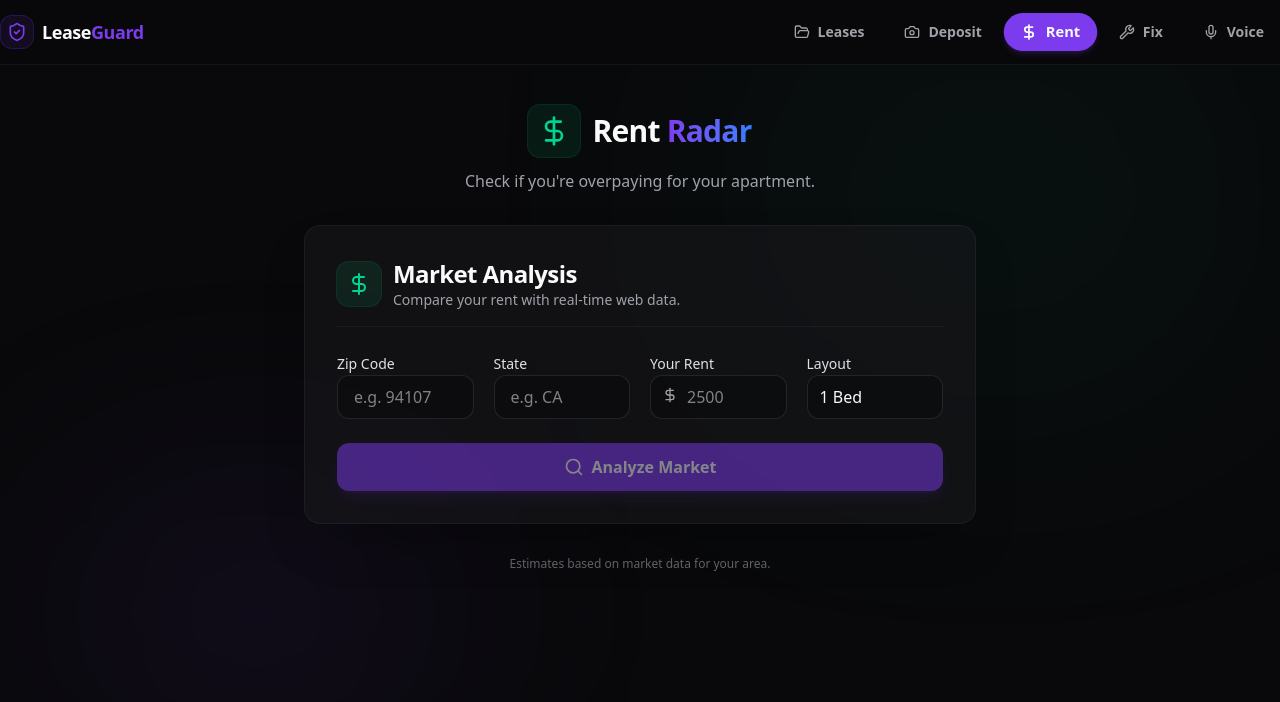
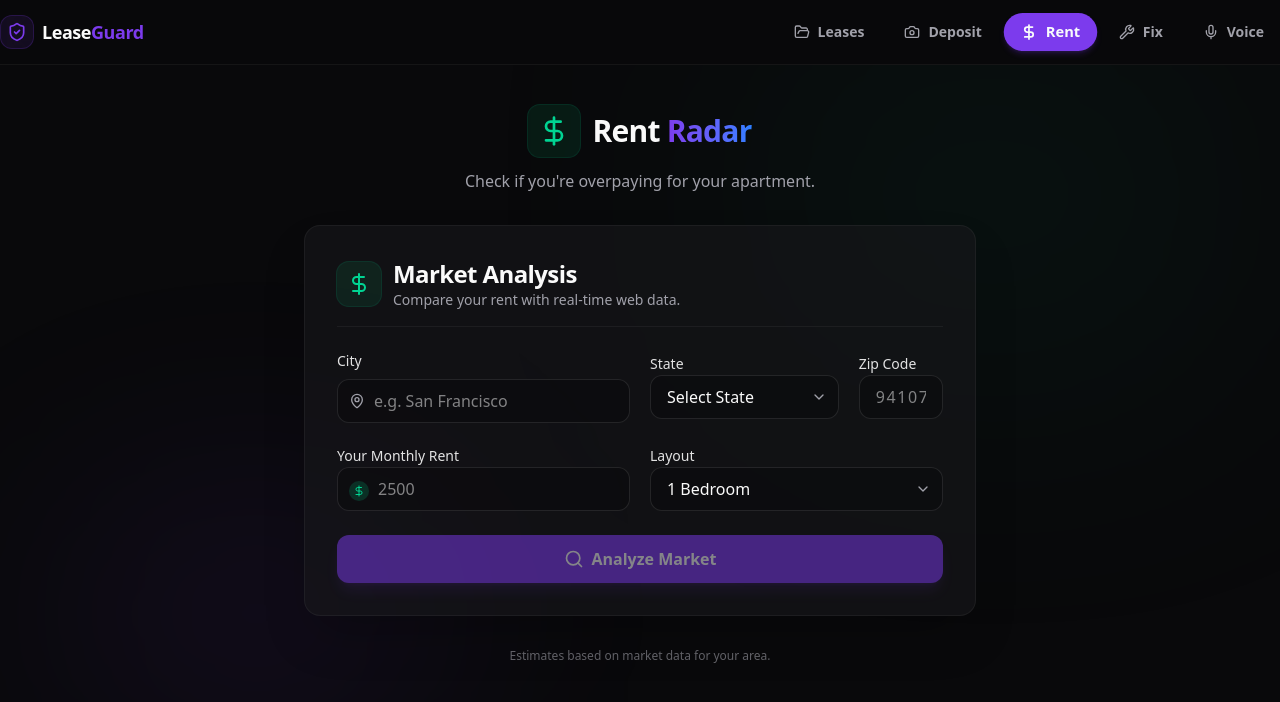
Before and after one commit to projects-hacks/lease-guard, a Next.js app in the folder frontend/: page /rent in a window 1280 px wide. Shown: the top 702 px of the page. Built offline with nearby package versions, Linux system fonts and the light colour scheme.

Commit message:
feat: rent UI styling, custom state select, zip code validation, and city context for you.com search

```diff
--- a/frontend/src/components/RentCalculator.tsx
+++ b/frontend/src/components/RentCalculator.tsx
@@ -1,7 +1,7 @@
 "use client";
 
 import { useState } from "react";
-import { DollarSign, MapPin, Search, Mail, Loader2, ArrowRight, CheckCircle2 } from "lucide-react";
+import { DollarSign, MapPin, Search, Mail, Loader2, ArrowRight, CheckCircle2, ChevronDown } from "lucide-react";
 import { cn } from "@/lib/utils";
 
 interface RentAnalysis {
@@ -22,7 +22,28 @@ interface RentAnalysis {
     } | null;
 }
 
+const US_STATES = [
+    { value: 'AL', label: 'Alabama' }, { value: 'AK', label: 'Alaska' }, { value: 'AZ', label: 'Arizona' },
+    { value: 'AR', label: 'Arkansas' }, { value: 'CA', label: 'California' }, { value: 'CO', label: 'Colorado' },
+    { value: 'CT', label: 'Connecticut' }, { value: 'DE', label: 'Delaware' }, { value: 'DC', label: 'District Of Columbia' },
+    { value: 'FL', label: 'Florida' }, { value: 'GA', label: 'Georgia' }, { value: 'HI', label: 'Hawaii' },
+    { value: 'ID', label: 'Idaho' }, { value: 'IL', label: 'Illinois' }, { value: 'IN', label: 'Indiana' },
+    { value: 'IA', label: 'Iowa' }, { value: 'KS', label: 'Kansas' }, { value: 'KY', label: 'Kentucky' },
+    { value: 'LA', label: 'Louisiana' }, { value: 'ME', label: 'Maine' }, { value: 'MD', label: 'Maryland' },
+    { value: 'MA', label: 'Massachusetts' }, { value: 'MI', label: 'Michigan' }, { value: 'MN', label: 'Minnesota' },
+    { value: 'MS', label: 'Mississippi' }, { value: 'MO', label: 'Missouri' }, { value: 'MT', label: 'Montana' },
+    { value: 'NE', label: 'Nebraska' }, { value: 'NV', label: 'Nevada' }, { value: 'NH', label: 'New Hampshire' },
+    { value: 'NJ', label: 'New Jersey' }, { value: 'NM', label: 'New Mexico' }, { value: 'NY', label: 'New York' },
+    { value: 'NC', label: 'North Carolina' }, { value: 'ND', label: 'North Dakota' }, { value: 'OH', label: 'Ohio' },
+    { value: 'OK', label: 'Oklahoma' }, { value: 'OR', label: 'Oregon' }, { value: 'PA', label: 'Pennsylvania' },
+    { value: 'RI', label: 'Rhode Island' }, { value: 'SC', label: 'South Carolina' }, { value: 'SD', label: 'South Dakota' },
+    { value: 'TN', label: 'Tennessee' }, { value: 'TX', label: 'Texas' }, { value: 'UT', label: 'Utah' },
+    { value: 'VT', label: 'Vermont' }, { value: 'VA', label: 'Virginia' }, { value: 'WA', label: 'Washington' },
+    { value: 'WV', label: 'West Virginia' }, { value: 'WI', label: 'Wisconsin' }, { value: 'WY', label: 'Wyoming' }
+];
+
 export default function RentCalculator() {
+    const [city, setCity] = useState("");
     const [zipCode, setZipCode] = useState("");
     const [stateCode, setStateCode] = useState("");
     const [currentRent, setCurrentRent] = useState("");
@@ -32,9 +53,15 @@ export default function RentCalculator() {
     const [isGeneratingLetter, setIsGeneratingLetter] = useState(false);
     const [letterPdf, setLetterPdf] = useState<string | null>(null);
 
+    const handleZipChange = (e: React.ChangeEvent<HTMLInputElement>) => {
+        // Only allow numbers, max 5 digits
+        const val = e.target.value.replace(/\D/g, '').slice(0, 5);
+        setZipCode(val);
+    };
+
     const handleAnalyze = async (e: React.FormEvent) => {
         e.preventDefault();
-        if (!zipCode || !stateCode || !currentRent) return;
+        if (!city || !zipCode || !stateCode || !currentRent) return;
         setIsAnalyzing(true);
         setAnalysis(null);
         setLetterPdf(null);
@@ -44,7 +71,8 @@ export default function RentCalculator() {
                 method: "POST",
                 headers: { "Content-Type": "application/json" },
                 body: JSON.stringify({
-                    zipCode: zipCode,
+                    zipCode,
+                    city,
                     state: stateCode,
                     bedrooms: parseInt(bedrooms),
                     price: parseFloat(currentRent)
@@ -74,8 +102,8 @@ export default function RentCalculator() {
                 method: "POST",
                 headers: { "Content-Type": "application/json" },
                 body: JSON.stringify({
-                    tenantName: tenantName,
-                    landlordName: landlordName,
+                    tenantName,
+                    landlordName,
                     currentRent: parseFloat(currentRent),
                     marketAverage: analysis.market_stats.average,
                     state: stateCode
@@ -84,17 +112,11 @@ export default function RentCalculator() {
 
             if (!res.ok) throw new Error("Failed to generate letter");
 
-            // Backend returns raw PDF bytes for /generate/negotiation-letter, or optionally a JSON with .pdf if changed.
-            // In documents.py it returns Response(content=pdf_bytes, media_type="application/pdf").
-            // So we need to handle blob response.
-
             const blob = await res.blob();
             const reader = new FileReader();
             reader.readAsDataURL(blob);
             reader.onloadend = () => {
                 const base64data = reader.result as string;
-                // Since our original code was looking for `data.pdf`, and the a.href="data:application/pdf;base64,${letterPdf}",
-                // We simplify by just setting the full data URL.
                 setLetterPdf(base64data);
             };
 
@@ -121,63 +143,94 @@ export default function RentCalculator() {
                 </div>
 
                 <form onSubmit={handleAnalyze} className="space-y-6">
-                    <div className="grid gap-5 sm:grid-cols-2 lg:grid-cols-4">
-                        <div className="space-y-2">
-                            <label className="text-sm font-medium text-foreground/90">Zip Code</label>
-                            <div className="relative">
+                    <div className="grid gap-5 sm:grid-cols-2 lg:grid-cols-6">
+                        {/* Row 1: City & State (Wide) & Zip */}
+                        <div className="space-y-2 lg:col-span-3">
+                            <label className="text-sm font-medium text-foreground/90 flex justify-between">
+                                City
+                            </label>
+                            <div className="relative group">
+                                <MapPin className="absolute left-3 top-3.5 h-4 w-4 text-muted-foreground group-focus-within:text-primary transition-colors" />
                                 <input
                                     type="text"
-                                    placeholder="e.g. 94107"
-                                    value={zipCode}
-                                    onChange={(e) => setZipCode(e.target.value)}
-                                    className="w-full px-4 h-11 bg-background/50 border border-white/10 rounded-xl focus:ring-2 focus:ring-primary focus:border-transparent transition-all outline-none"
+                                    placeholder="e.g. San Francisco"
+                                    value={city}
+                                    onChange={(e) => setCity(e.target.value)}
+                                    className="w-full pl-9 px-4 h-11 bg-background/50 border border-white/10 rounded-xl focus:ring-2 focus:ring-primary focus:border-transparent transition-all outline-none group-hover:border-white/20"
                                 />
                             </div>
                         </div>
-                        <div className="space-y-2">
+
+                        <div className="space-y-2 sm:col-span-1 lg:col-span-2">
                             <label className="text-sm font-medium text-foreground/90">State</label>
-                            <div className="relative">
+                            <div className="relative group">
+                                <select
+                                    value={stateCode}
+                                    onChange={(e) => setStateCode(e.target.value)}
+                                    className="w-full h-11 px-4 pr-10 bg-background/50 border border-white/10 rounded-xl focus:ring-2 focus:ring-primary focus:border-transparent transition-all outline-none appearance-none group-hover:border-white/20 text-foreground cursor-pointer"
+                                    required
+                                >
+                                    <option value="" disabled className="text-muted-foreground">Select State</option>
+                                    {US_STATES.map(s => (
+                                        <option key={s.value} value={s.value} className="bg-background text-foreground">{s.value} - {s.label}</option>
+                                    ))}
+                                </select>
+                                <ChevronDown className="absolute right-3 top-3.5 h-4 w-4 text-muted-foreground pointer-events-none group-focus-within:text-primary transition-colors" />
+                            </div>
+                        </div>
+
+                        <div className="space-y-2 sm:col-span-1 lg:col-span-1">
+                            <label className="text-sm font-medium text-foreground/90">Zip Code</label>
+                            <div className="relative group">
                                 <input
                                     type="text"
-                                    placeholder="e.g. CA"
-                                    maxLength={2}
-                                    value={stateCode}
-                                    onChange={(e) => setStateCode(e.target.value.toUpperCase())}
-                                    className="w-full px-4 h-11 bg-background/50 border border-white/10 rounded-xl focus:ring-2 focus:ring-primary focus:border-transparent transition-all outline-none"
+                                    placeholder="94107"
+                                    value={zipCode}
+                                    onChange={handleZipChange}
+                                    maxLength={5}
+                                    className="w-full px-4 h-11 bg-background/50 border border-white/10 rounded-xl focus:ring-2 focus:ring-primary focus:border-transparent transition-all outline-none tracking-widest text-center group-hover:border-white/20"
                                 />
                             </div>
                         </div>
-                        <div className="space-y-2">
-                            <label className="text-sm font-medium text-foreground/90">Your Rent</label>
-                            <div className="relative">
-                                <DollarSign className="absolute left-3 top-3 h-4 w-4 text-muted-foreground" />
+
+                        {/* Row 2: Rent & Layout */}
+                        <div className="space-y-2 lg:col-span-3">
+                            <label className="text-sm font-medium text-foreground/90">Your Monthly Rent</label>
+                            <div className="relative group">
+                                <div className="absolute left-3 top-3.5 flex items-center justify-center w-5 h-5 bg-emerald-500/20 rounded-full group-focus-within:bg-emerald-500/40 transition-colors">
+                                    <DollarSign className="h-3 w-3 text-emerald-400 font-bold" />
+                                </div>
                                 <input
                                     type="number"
                                     placeholder="2500"
                                     value={currentRent}
                                     onChange={(e) => setCurrentRent(e.target.value)}
-                                    className="w-full pl-9 h-11 bg-background/50 border border-white/10 rounded-xl focus:ring-2 focus:ring-primary focus:border-transparent transition-all outline-none"
+                                    className="w-full pl-10 h-11 bg-background/50 border border-white/10 rounded-xl focus:ring-2 focus:ring-primary focus:border-transparent transition-all outline-none group-hover:border-white/20 font-medium"
                                 />
                             </div>
                         </div>
-                        <div className="space-y-2">
+
+                        <div className="space-y-2 lg:col-span-3">
                             <label className="text-sm font-medium text-foreground/90">Layout</label>
-                            <select
-                                value={bedrooms}
-                                onChange={(e) => setBedrooms(e.target.value)}
-                                className="w-full h-11 px-3 bg-background/50 border border-white/10 rounded-xl focus:ring-2 focus:ring-primary focus:border-transparent transition-all outline-none appearance-none"
-                            >
-                                <option value="0">Studio</option>
-                                <option value="1">1 Bed</option>
-                                <option value="2">2 Beds</option>
-                                <option value="3">3+ Beds</option>
-                            </select>
+                            <div className="relative group">
+                                <select
+                                    value={bedrooms}
+                                    onChange={(e) => setBedrooms(e.target.value)}
+                                    className="w-full h-11 px-4 pr-10 bg-background/50 border border-white/10 rounded-xl focus:ring-2 focus:ring-primary focus:border-transparent transition-all outline-none appearance-none group-hover:border-white/20 cursor-pointer text-foreground"
+                                >
+                                    <option value="0" className="bg-background text-foreground">Studio</option>
+                                    <option value="1" className="bg-background text-foreground">1 Bedroom</option>
+                                    <option value="2" className="bg-background text-foreground">2 Bedrooms</option>
+                                    <option value="3" className="bg-background text-foreground">3+ Bedrooms</option>
+                                </select>
+                                <ChevronDown className="absolute right-3 top-3.5 h-4 w-4 text-muted-foreground pointer-events-none group-focus-within:text-primary transition-colors" />
+                            </div>
                         </div>
                     </div>
 
                     <button
                         type="submit"
-                        disabled={isAnalyzing || !zipCode || !stateCode || !currentRent}
+                        disabled={isAnalyzing || !zipCode || zipCode.length < 5 || !stateCode || !currentRent || !city}
                         className="w-full h-12 bg-primary hover:bg-primary/90 text-primary-foreground rounded-xl font-semibold flex items-center justify-center gap-2 transition-all disabled:opacity-50 hover:scale-[1.02] active:scale-95 shadow-lg shadow-primary/20"
                     >
                         {isAnalyzing ? <Loader2 className="w-5 h-5 animate-spin" /> : <Search className="w-5 h-5" />}
@@ -190,14 +243,15 @@ export default function RentCalculator() {
             {analysis && (
                 <div className="glass-card rounded-2xl p-6 sm:p-8 space-y-6 animate-fade-in-up">
                     <div className="grid sm:grid-cols-2 gap-4">
-                        <div className="p-5 rounded-xl bg-background/40 border border-white/5 space-y-1">
-                            <p className="text-sm font-medium text-muted-foreground">Market Average</p>
-                            <p className="text-3xl font-bold text-foreground">
+                        <div className="p-5 rounded-xl bg-background/40 border border-white/5 space-y-1 relative overflow-hidden group">
+                            <div className="absolute inset-0 bg-primary/5 opacity-0 group-hover:opacity-100 transition-opacity" />
+                            <p className="text-sm font-medium text-muted-foreground relative">Market Average</p>
+                            <p className="text-3xl font-bold text-foreground relative">
                                 ${analysis.market_stats.average.toLocaleString(undefined, { maximumFractionDigits: 0 })}
                             </p>
                         </div>
                         <div className={cn(
-                            "p-5 rounded-xl border space-y-1",
+                            "p-5 rounded-xl border space-y-1 relative overflow-hidden",
                             analysis.analysis.color === "green" ? "bg-emerald-500/10 border-emerald-500/20" :
                                 analysis.analysis.color === "red" ? "bg-red-500/10 border-red-500/20" :
                                     "bg-amber-500/10 border-amber-500/20"
```
Also changed, not shown: 2 other files (tests, documents, lock files or other folders).
